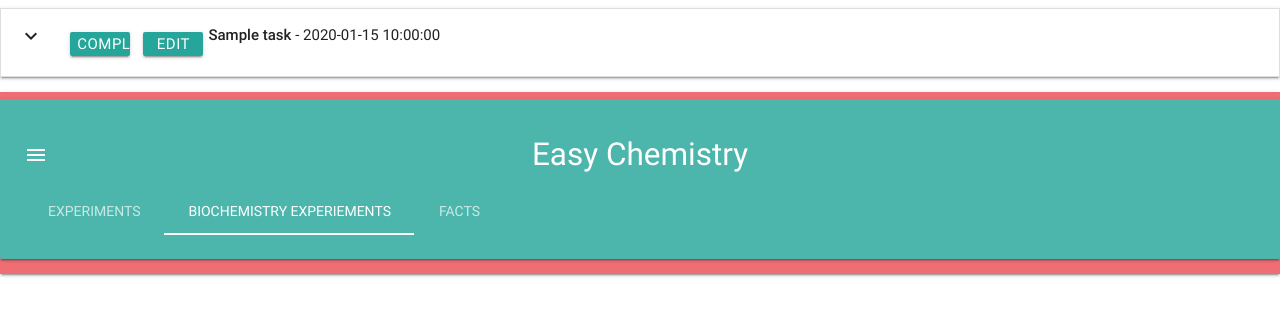
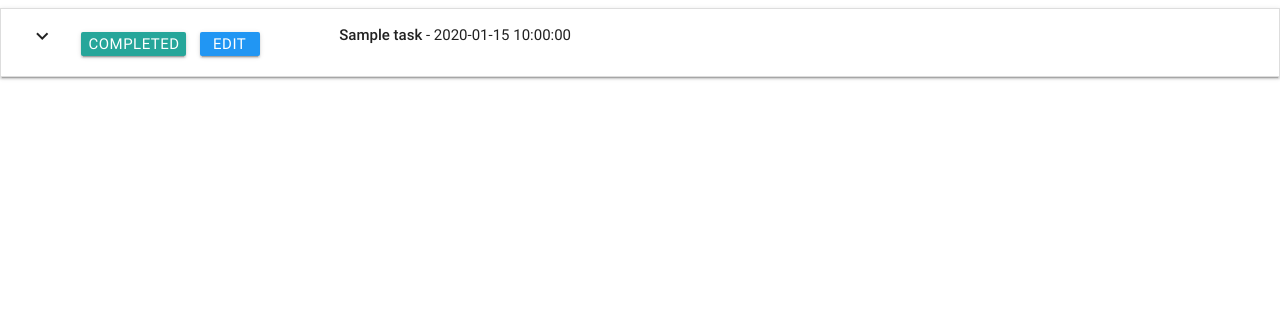
Before and after one commit to martynapacula/Project03, a Flask app: page / in a window 1280 px wide. Shown: the top 316 px of the page. Run offline with Flask 2, Linux system fonts and the light colour scheme; a database or web service that is not in the repository returns one stand-in record (values such as "Sample title"); some libraries are stand-ins or nearby versions.

Commit message:
the 'completed' button was elongated and the 'edit' button was made blue

```diff
--- a/static/css/style.css
+++ b/static/css/style.css
@@ -3,10 +3,18 @@
 
 /*}?*/
 
-.btn_small{
-    height:24px;
-    width:60px;
-    line-height:24px;
-    margin:5px 5px;
-    padding:0 0.5em;
+.btn_small {
+    height: 24px;
+    width: 60px;
+    line-height: 24px;
+    margin: 5px 5px;
+    padding: 0 0.5em;
 }
+
+.btn_small_one {
+    height: 24px;
+    width: 105px;
+    line-height: 24px;
+    margin: 5px 5px;
+    padding: 0 0.5em;
+}
--- a/templates/tasks.html
+++ b/templates/tasks.html
@@ -1,18 +1,18 @@
 {% extends 'base.html' %}
 {% block content %}
 
-
+<div class="row">
 	<ul class="collapsible" data-collapsible="accordion">
 		{% for task in tasks %}
 		<li>
 			<div class="collapsible-header">
 				<div class="col s3">
 					<i class="material-icons">keyboard_arrow_down</i>
-                <a class="waves-effect waves-light btn btn_small">Completed</a>
-                <a class="waves-effect waves-light btn btn_small">Edit</a>
+					<a class="waves-effect waves-light btn btn_small_one">Completed</a>
+					<a class="waves-effect waves-light btn btn_small blue">Edit</a>
 
 				</div>
-			<div class="col s9">
+				<div class="task_header col s9">
 					<strong>{{task.Category_name}} </strong> - {{task.beginning_date}}
 				</div>
 			</div>
@@ -23,8 +23,9 @@
 			</div>
 		</li>
 		{% endfor %}
-
 	</ul>
+</div>
+{% endblock %}
 
 
 <div class="navbar-fixed">
@@ -50,6 +51,3 @@
 		</div>
 	</nav>
 </div>
-
-
-{% endblock %}
```
Lines whose indentation alone changed are shown as unchanged.
